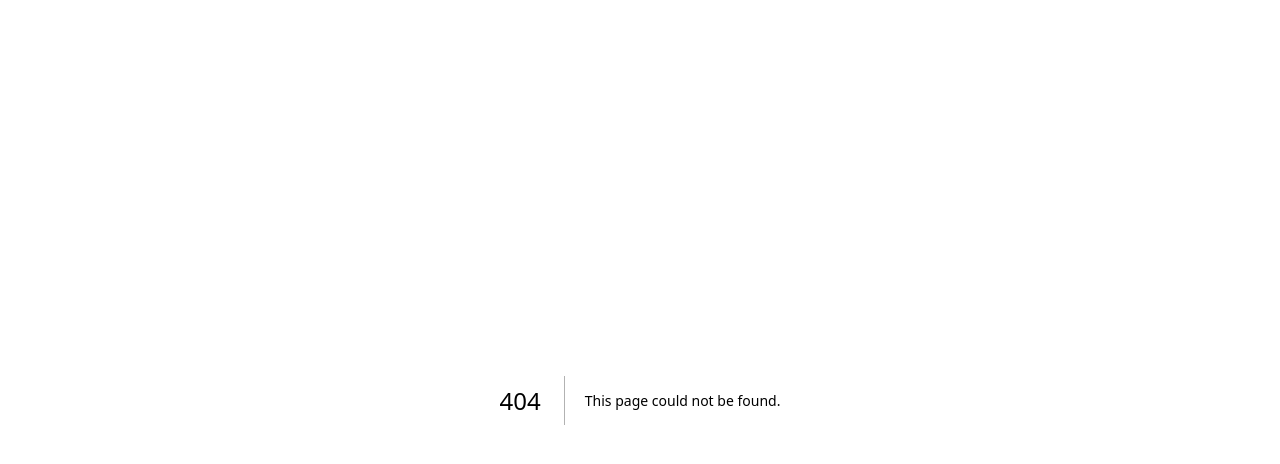
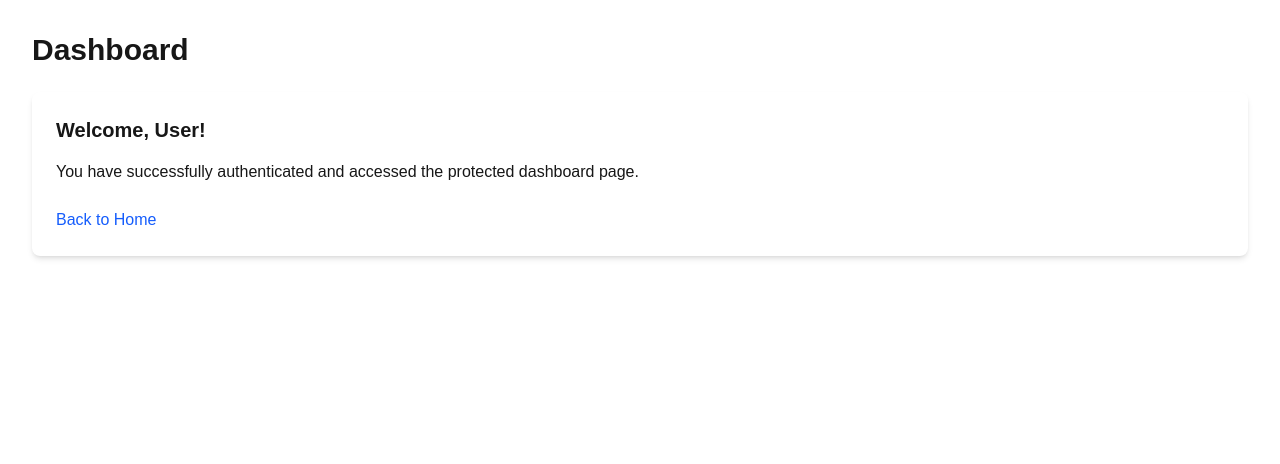
Before and after one commit to bolt162/GradeGenius, a Next.js app: page /dashboard in a window 1280 px wide. Before the commit this address had no page. Shown: the top 464 px of the page. Built offline with nearby package versions, Linux system fonts and the light colour scheme; no server answers.

Commit message:
Fixing middleware issues

```diff
--- /dev/null
+++ b/app/dashboard/page.tsx
@@ -0,0 +1,25 @@
+'use client';
+
+import { useUser } from '@clerk/nextjs';
+import Link from 'next/link';
+
+export default function Dashboard() {
+  const { user } = useUser();
+
+  return (
+    <div className="p-8">
+      <h1 className="text-3xl font-bold mb-6">Dashboard</h1>
+
+      <div className="bg-white p-6 rounded-lg shadow-md">
+        <h2 className="text-xl font-semibold mb-4">Welcome, {user?.firstName || 'User'}!</h2>
+        <p className="mb-4">You have successfully authenticated and accessed the protected dashboard page.</p>
+
+        <div className="mt-6">
+          <Link href="/" className="text-blue-600 hover:underline">
+            Back to Home
+          </Link>
+        </div>
+      </div>
+    </div>
+  );
+}
--- a/app/page.tsx
+++ b/app/page.tsx
@@ -37,9 +37,9 @@ export default function Home() {
               <Link href="/demo" className="bg-indigo-600 text-white px-8 py-3 rounded-md hover:bg-indigo-700">
                 Try Demo
               </Link>
-              <button className="border border-indigo-600 text-indigo-600 px-8 py-3 rounded-md hover:bg-indigo-50">
-                Learn More
-              </button>
+              <Link href="/dashboard" className="border border-indigo-600 text-indigo-600 px-8 py-3 rounded-md hover:bg-indigo-50">
+                Dashboard
+              </Link>
             </div>
           </div>
         </div>
--- a/middleware.ts
+++ b/middleware.ts
@@ -1,14 +1,22 @@
-import { clerkMiddleware } from '@clerk/nextjs/server';
+import { clerkMiddleware, createRouteMatcher } from '@clerk/nextjs/server';
+import { NextResponse } from 'next/server';
 
-// Export simple Clerk middleware
-export default clerkMiddleware();
+// Define routes that should be protected
+const isProtectedRoute = createRouteMatcher([
+  '/dashboard(.*)'  // Protect all dashboard routes
+]);
+
+export default clerkMiddleware(async (auth, req) => {
+  if (isProtectedRoute(req)) {
+    await auth.protect();
+  }
+});
 
 export const config = {
   matcher: [
-    '/((?!_next/|.*\\.).*)',
-    '/',
-    '/login',
-    '/signup',
-    '/verify',
+    // Skip Next.js internals and all static files
+    '/((?!_next/static|_next/image|favicon.ico|public).*)',
+    // Always run for API routes
+    '/(api|trpc)(.*)',
   ],
 };
```
